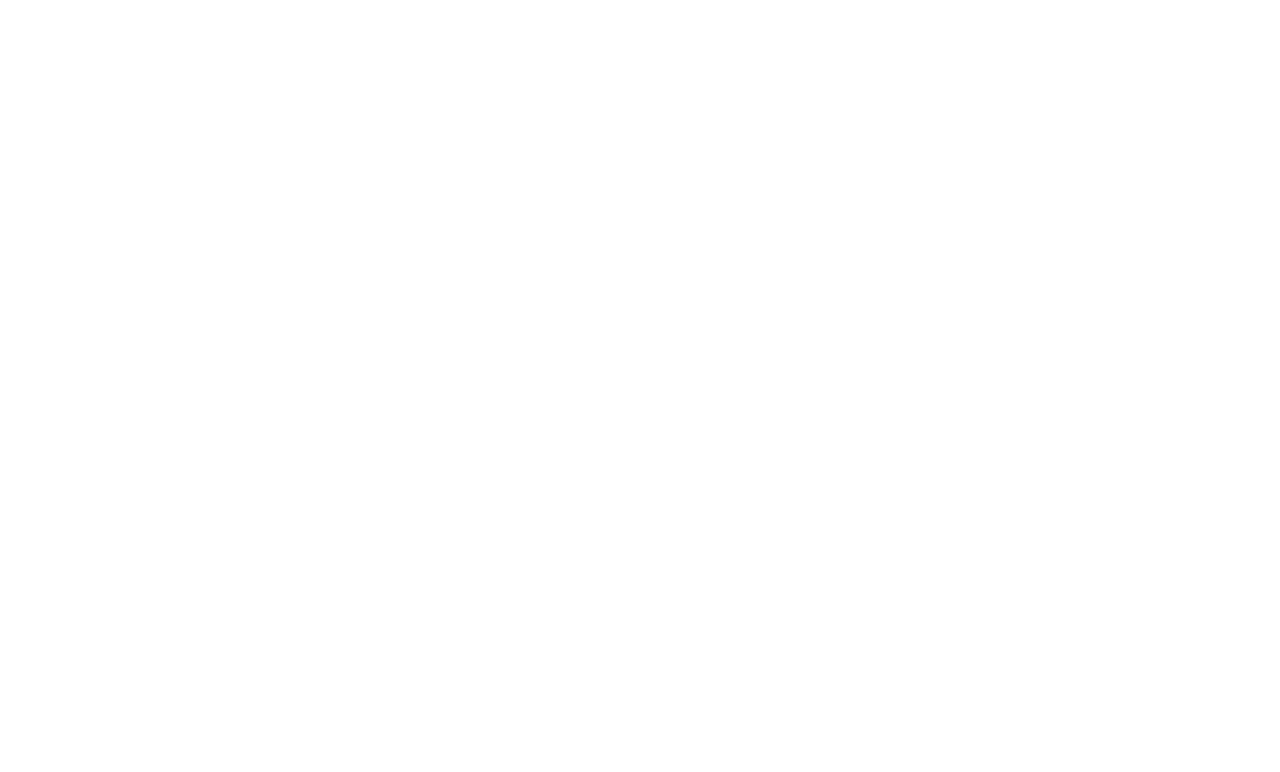
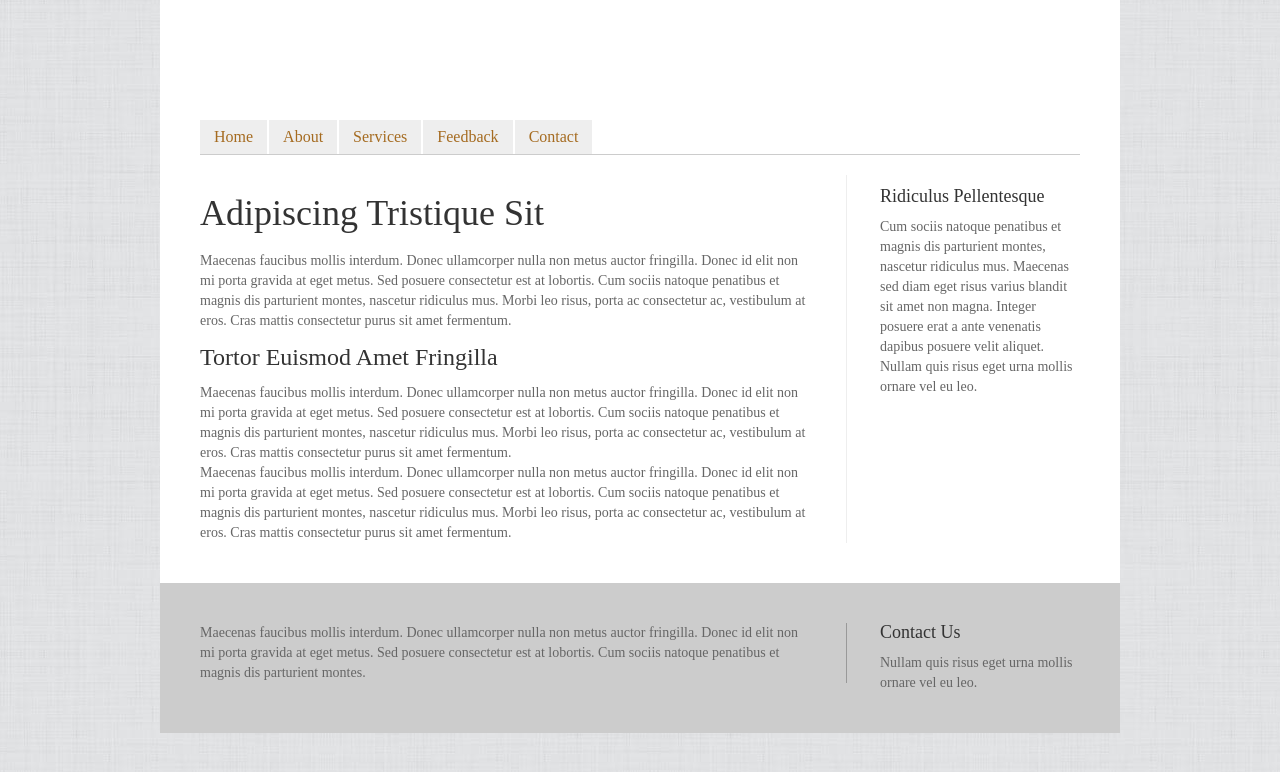
Before and after one commit to evancalkins/HomeBase, a plain HTML site: page index.html in a window 1280 px wide. Drawn offline with nearby package versions, Linux system fonts and the light colour scheme.

Commit message:
Addition of basic html5 markup elements and site structure

```diff
--- a/css/application.css
+++ b/css/application.css
@@ -1 +1,29 @@
 /* Website specific styles here */
+
+/* Main Structure */
+
+body { background:url(../images/bg.png); }
+	#container { width:880px; margin:0 auto; background:#ffffff; padding:0 40px 40px 40px; }
+		header { }
+		#content { float:left; width:616px; border-right:1px solid #eee; padding-right:30px;}
+		aside { float:right; width:200px; }
+		footer { width:880px; margin:0 auto; background:#ccc; min-height:60px; padding:40px; margin-bottom:40px; }
+
+/* Content Widths (If different from defualt above) */
+
+#container {   width:; }
+#container { padding:; }
+#content   {   width:; }
+aside      {   width:; }
+
+/* Navigation */
+
+nav { padding-top:120px; margin-bottom:20px; }
+nav ul { border-bottom:1px solid #ccc; }
+nav ul li {  }
+nav ul li a { display:block; float:left; padding:9px 14px; margin-right:2px; background:#eee; }
+
+/* Footer */
+
+footer h2, footer h3 { margin-top:0; }
+footer #content { border-right:1px solid #999; }
--- a/css/base.css
+++ b/css/base.css
@@ -44,9 +44,26 @@ table {
 	border-spacing: 0;
 }
 
+/* Links */
+
+a { text-decoration:none; color:#a56b20; }
+
+/* Typography */
+h1, h2, h3, h4 { color:#333; }
+h1 { font-size:36px; margin:20px 0; }
+h2 { font-size:24px; margin:14px 0; }
+h3 { font-size:18px; margin:12px 0 }
+h4 { font-size:14px; margin:8px 0 }
+p  { font-size:14px; line-height:20px; color:#666; }
+
 /* Clear Floats */
 
-.group:after {
+.group:after,
+#container:after,
+header:after,
+nav:after,
+footer:after
+ {
 	content: ".";
 	display: block;
 	height: 0;
--- a/index.html
+++ b/index.html
@@ -26,5 +26,70 @@
 </head>
 <body>
 
+  <div id="container">
+
+    <header>
+      <nav>
+        <ul class="group">
+          <li><a href="/">Home</a></li>
+          <li><a href="/">About</a></li>
+          <li><a href="/">Services</a></li>
+          <li><a href="/">Feedback</a></li>
+          <li><a href="/">Contact</a></li>
+        </ul>
+      </nav>
+    </header>
+
+    <div id="content" class="home">
+
+      <h1>Adipiscing Tristique Sit</h1>
+
+      <p>Maecenas faucibus mollis interdum. Donec ullamcorper nulla non metus auctor fringilla.
+        Donec id elit non mi porta gravida at eget metus. Sed posuere consectetur est at lobortis.
+        Cum sociis natoque penatibus et magnis dis parturient montes, nascetur ridiculus mus.
+        Morbi leo risus, porta ac consectetur ac, vestibulum at eros. Cras mattis consectetur
+        purus sit amet fermentum.</p>
+
+      <h2>Tortor Euismod Amet Fringilla</h2>
+
+      <p>Maecenas faucibus mollis interdum. Donec ullamcorper nulla non metus auctor fringilla.
+        Donec id elit non mi porta gravida at eget metus. Sed posuere consectetur est at lobortis.
+        Cum sociis natoque penatibus et magnis dis parturient montes, nascetur ridiculus mus.
+        Morbi leo risus, porta ac consectetur ac, vestibulum at eros. Cras mattis consectetur
+        purus sit amet fermentum.</p>
+
+      <p>Maecenas faucibus mollis interdum. Donec ullamcorper nulla non metus auctor fringilla.
+        Donec id elit non mi porta gravida at eget metus. Sed posuere consectetur est at lobortis.
+        Cum sociis natoque penatibus et magnis dis parturient montes, nascetur ridiculus mus.
+        Morbi leo risus, porta ac consectetur ac, vestibulum at eros. Cras mattis consectetur
+        purus sit amet fermentum.</p>
+
+    </div>
+
+    <aside>
+      <h3>Ridiculus Pellentesque</h3>
+      <p>Cum sociis natoque penatibus et magnis dis parturient montes, nascetur ridiculus mus. Maecenas sed diam eget risus varius blandit sit amet non magna. Integer posuere erat a ante venenatis dapibus posuere velit aliquet.</p>
+      <p>Nullam quis risus eget urna mollis ornare vel eu leo.</p>
+    </aside>
+
+  </div>
+
+  <footer>
+
+    <div id="content" class="footer">
+      <p>
+        Maecenas faucibus mollis interdum. Donec ullamcorper nulla non metus auctor fringilla.
+        Donec id elit non mi porta gravida at eget metus. Sed posuere consectetur est at lobortis.
+        Cum sociis natoque penatibus et magnis dis parturient montes.
+      </p>
+    </div>
+
+    <aside>
+      <h3>Contact Us</h3>
+      <p>Nullam quis risus eget urna mollis ornare vel eu leo.</p>
+    </aside>
+
+  </footer>
+
 </body>
 </html>
```
Also changed, not shown: images/bg.png (added), 2 other files.
